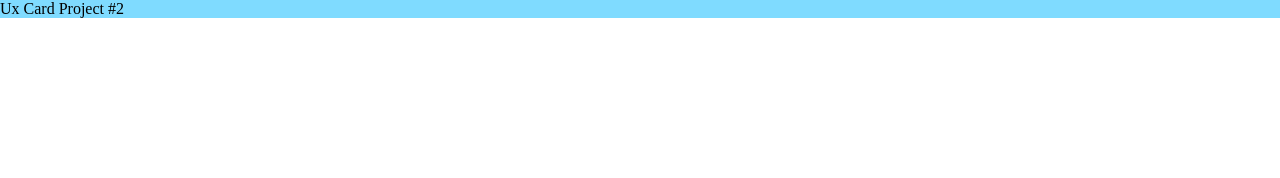
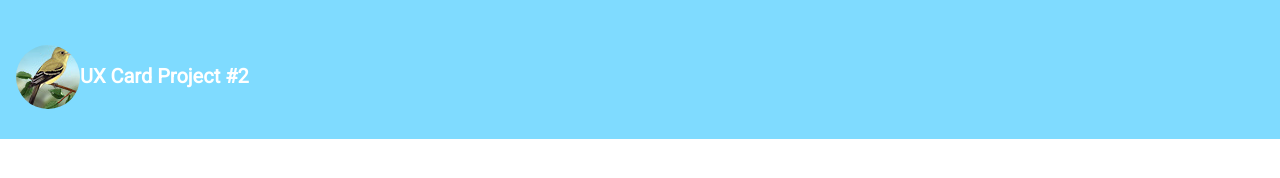
Before and after one commit to ShaRay/ux-card-project-2, a website: page index.html in a window 1280 px wide. Drawn offline with Linux system fonts and the light colour scheme.

Commit message:
took out padding to make logo round

```diff
--- a/assets/scss/styles.scss
+++ b/assets/scss/styles.scss
@@ -10,4 +10,5 @@
 body {
     margin: 0;
     padding: 0;
+    font-family: 'Roboto', sans-serif;
 }
--- a/index.html
+++ b/index.html
@@ -4,12 +4,15 @@
         <meta charset="utf-8">
         <meta name="viewport" content="width=device-width, initial-scale=1">
         <title>UX Card Project #2</title>
+        <link href='https://fonts.googleapis.com/css?family=Roboto' rel='stylesheet' type='text/css'>
         <link href="dist/css/styles.css" rel="stylesheet">
     </head>
     <body>
       <header class="bg-aqua relative">
-        <div class="clearfix"
-        <h1 class="">Ux Card Project #2</h1>
+        <div class="clearfix py2 px2">
+        <h1 class="col md-col-6 h3 inline-block pt2">
+          <a href="/" class="text-decoration-none white">
+          <img class="fit inline-block align-middle circle" src="dist/img/bird-logo.png" alt="Yellow Bird" />UX Card Project #2</a></h1>
         </div>
       </header>
     </body>
```
Also changed, not shown: dist/css/styles.css.
